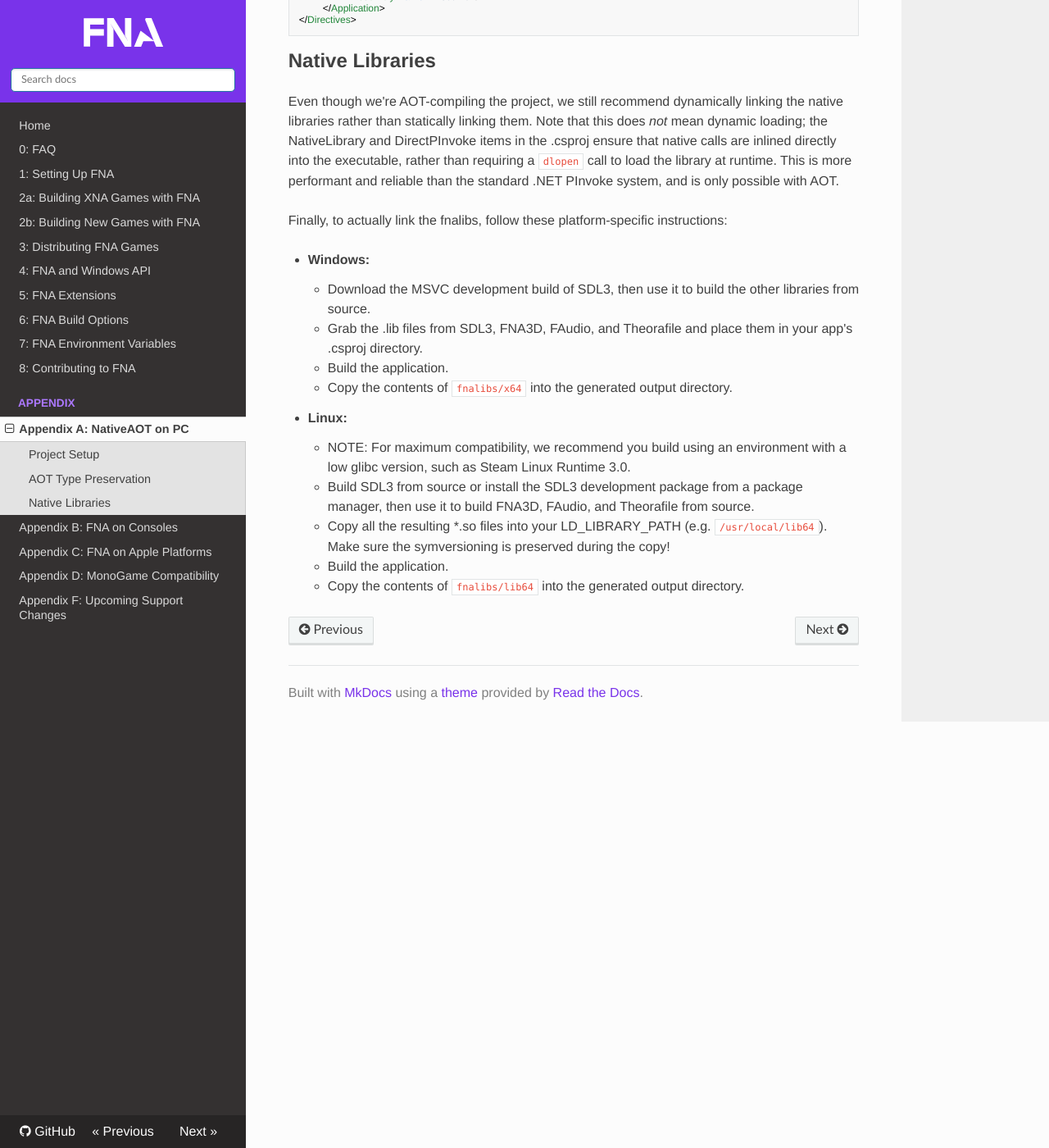
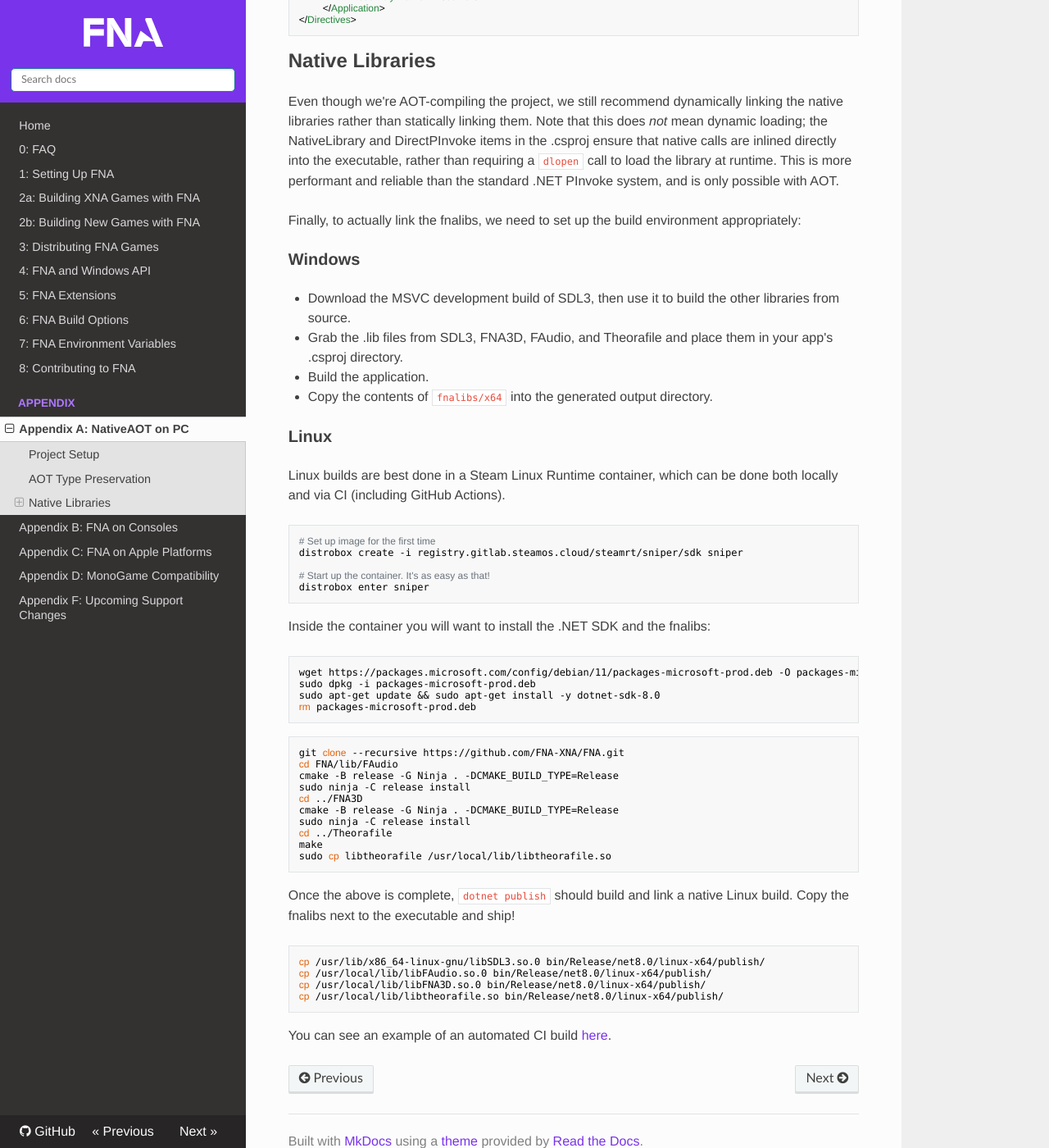
Before and after one commit to FNA-XNA/docs, an MkDocs documentation site: the page built from docs/appendix/Appendix-A:-NativeAOT-on-PC.md, in a window 1280 px wide and 1400 px high, scrolled down 1304 px. Shown: the whole window at 82% size. Built offline with MkDocs 1.6.1, drawn with Linux system fonts in a browser that asks for light colours; nearby versions of some CDN libraries.

Commit message:
Rewrite the NativeAOT Linux docs

````diff
--- a/docs/appendix/Appendix-A:-NativeAOT-on-PC.md
+++ b/docs/appendix/Appendix-A:-NativeAOT-on-PC.md
@@ -62,16 +62,56 @@
 
 Even though we're AOT-compiling the project, we still recommend dynamically linking the native libraries rather than statically linking them. Note that this does _not_ mean dynamic loading; the NativeLibrary and DirectPInvoke items in the .csproj ensure that native calls are inlined directly into the executable, rather than requiring a `dlopen` call to load the library at runtime. This is more performant and reliable than the standard .NET PInvoke system, and is only possible with AOT.
 
-Finally, to actually link the fnalibs, follow these platform-specific instructions:
+Finally, to actually link the fnalibs, we need to set up the build environment appropriately:
 
-* **Windows:**
-    * Download the MSVC development build of SDL3, then use it to build the other libraries from source.
-    * Grab the .lib files from SDL3, FNA3D, FAudio, and Theorafile and place them in your app's .csproj directory.
-    * Build the application.
-    * Copy the contents of `fnalibs/x64` into the generated output directory.
-* **Linux:**
-    * NOTE: For maximum compatibility, we recommend you build using an environment with a low glibc version, such as Steam Linux Runtime 3.0.
-    * Build SDL3 from source or install the SDL3 development package from a package manager, then use it to build FNA3D, FAudio, and Theorafile from source.
-    * Copy all the resulting \*.so files into your LD_LIBRARY_PATH (e.g. `/usr/local/lib64`). Make sure the symversioning is preserved during the copy!
-    * Build the application.
-    * Copy the contents of `fnalibs/lib64` into the generated output directory.
+### Windows
+
+- Download the MSVC development build of SDL3, then use it to build the other libraries from source.
+- Grab the .lib files from SDL3, FNA3D, FAudio, and Theorafile and place them in your app's .csproj directory.
+- Build the application.
+- Copy the contents of `fnalibs/x64` into the generated output directory.
+
+### Linux
+
+Linux builds are best done in a Steam Linux Runtime container, which can be done both locally and via CI (including GitHub Actions).
+
+```sh
+# Set up image for the first time
+distrobox create -i registry.gitlab.steamos.cloud/steamrt/sniper/sdk sniper
+
+# Start up the container. It's as easy as that!
+distrobox enter sniper
+```
+
+Inside the container you will want to install the .NET SDK and the fnalibs:
+
+```sh
+wget https://packages.microsoft.com/config/debian/11/packages-microsoft-prod.deb -O packages-microsoft-prod.deb
+sudo dpkg -i packages-microsoft-prod.deb
+sudo apt-get update && sudo apt-get install -y dotnet-sdk-8.0
+rm packages-microsoft-prod.deb
+```
+
+```sh
+git clone --recursive https://github.com/FNA-XNA/FNA.git
+cd FNA/lib/FAudio
+cmake -B release -G Ninja . -DCMAKE_BUILD_TYPE=Release
+sudo ninja -C release install
+cd ../FNA3D
+cmake -B release -G Ninja . -DCMAKE_BUILD_TYPE=Release
+sudo ninja -C release install
+cd ../Theorafile
+make
+sudo cp libtheorafile /usr/local/lib/libtheorafile.so
+```
+
+Once the above is complete, `dotnet publish` should build and link a native Linux build. Copy the fnalibs next to the executable and ship!
+
+```sh
+cp /usr/lib/x86_64-linux-gnu/libSDL3.so.0 bin/Release/net8.0/linux-x64/publish/
+cp /usr/local/lib/libFAudio.so.0 bin/Release/net8.0/linux-x64/publish/
+cp /usr/local/lib/libFNA3D.so.0 bin/Release/net8.0/linux-x64/publish/
+cp /usr/local/lib/libtheorafile.so bin/Release/net8.0/linux-x64/publish/
+```
+
+You can see an example of an automated CI build [here](https://github.com/flibitijibibo/RogueLegacy1/blob/main/.github/workflows/ci.yml).
````
